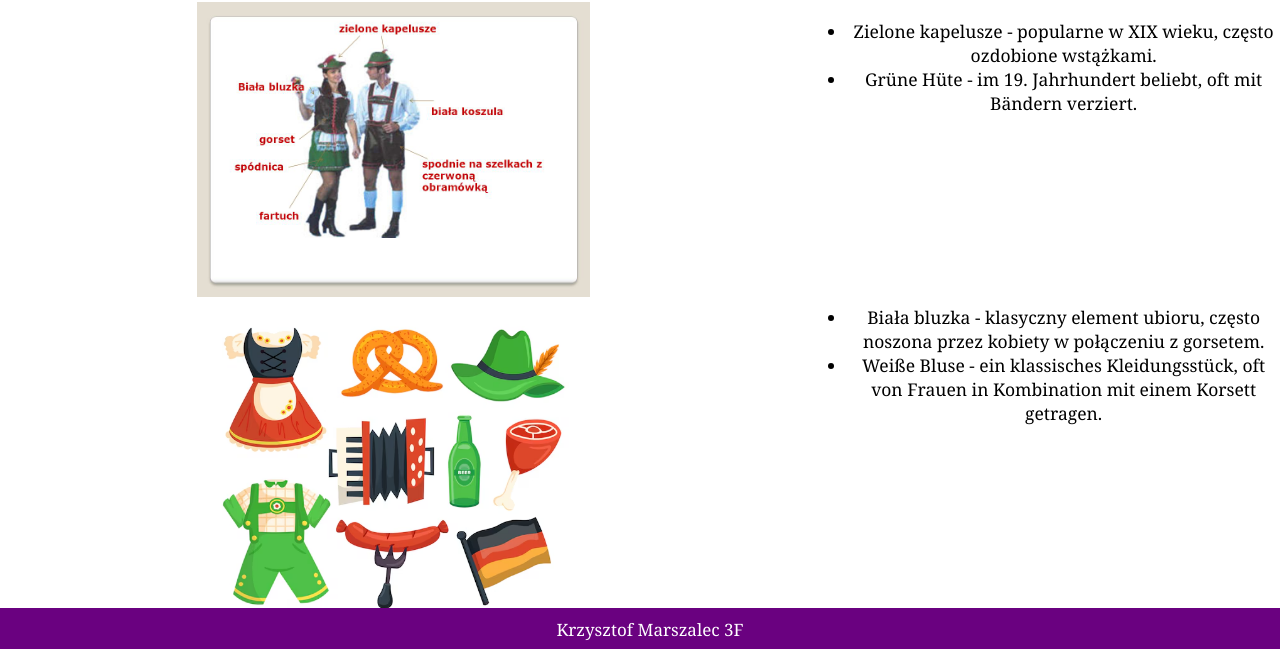
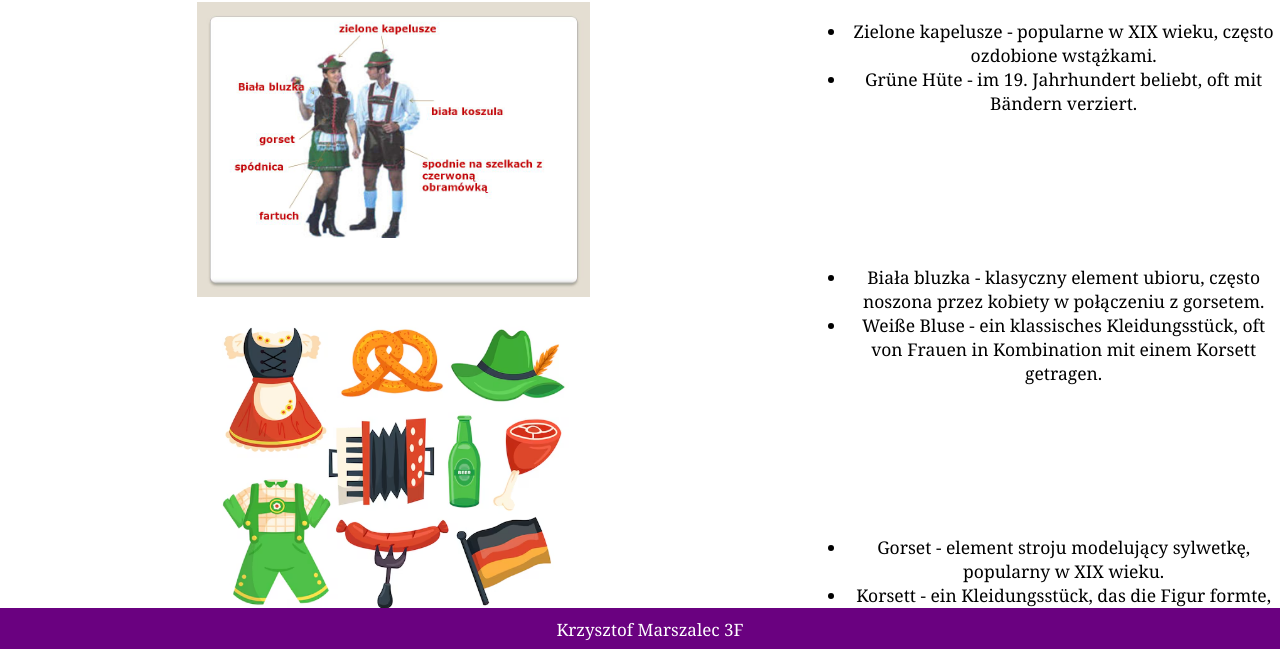
Before and after one commit to krzysztof2M/Niemiecki_WiAI, a plain HTML site: page elementy.html in a window 1280 px wide. Shown: the part 149-798 px from the top of the page. Drawn offline with Linux system fonts and the light colour scheme.

Commit message:
Update style.css

```diff
--- a/style.css
+++ b/style.css
@@ -79,5 +79,5 @@ margin-bottom: 240px;
 }
 
 li.du2{
-    margin-bottom: 190px;
+    margin-bottom: 150px;
     }
```
